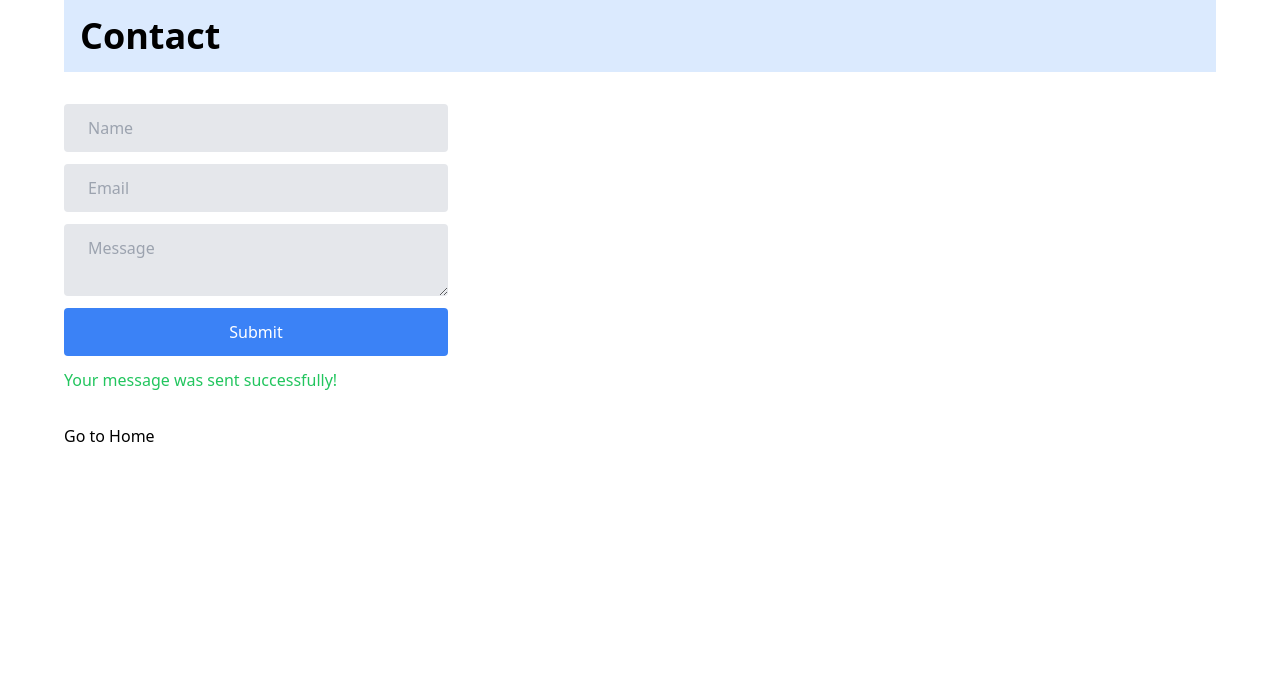
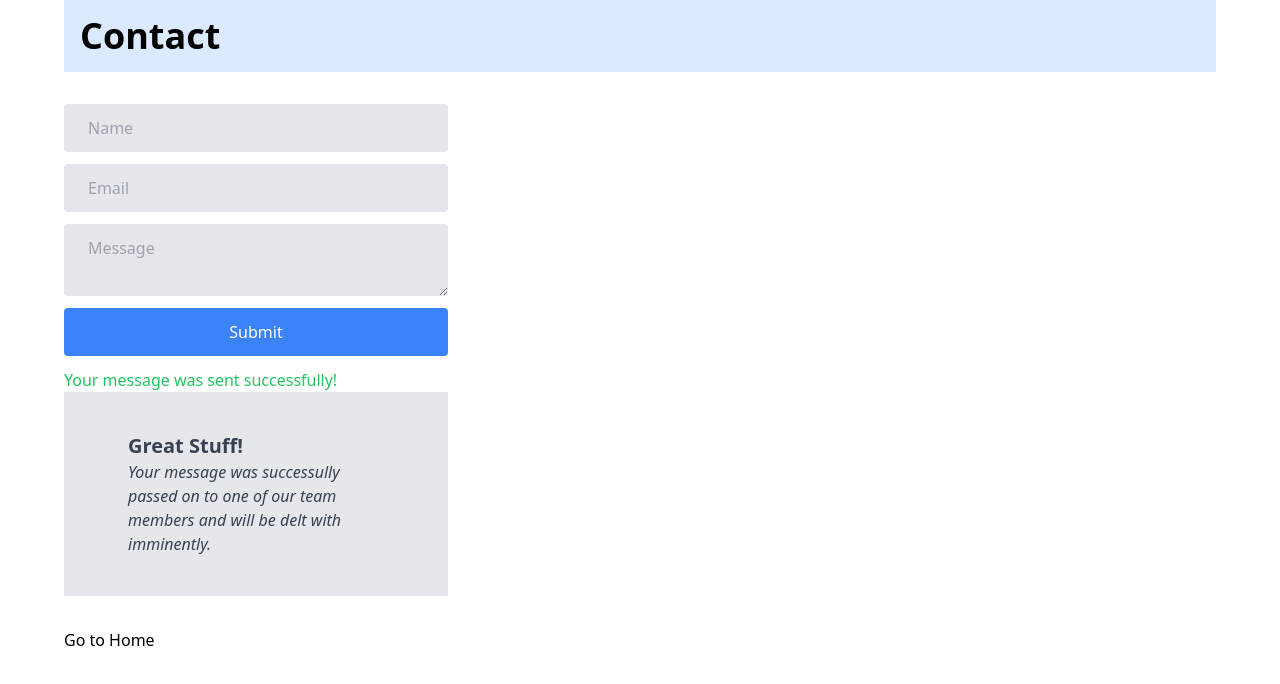
Before and after one commit to TomaszSarmata/full-stack-app, a Next.js app: page /contact in a window 1280 px wide. Both pictures are taken after typing "Sample", "name@example.com", "Sample" into the empty fields and a click on the button "Submit". Shown: the top 684 px of the page. Built offline with nearby package versions, Linux system fonts and the light colour scheme; no server answers; the database is empty.

Commit message:
added a simple modal to dynamically display a message for the user on successful submission

```diff
--- a/pages/contact.js
+++ b/pages/contact.js
@@ -8,9 +8,10 @@ export default function Contact() {
   const [name, setName] = useState("");
   const [email, setEmail] = useState("");
   const [message, setMessage] = useState("");
-  const [something, setSomething] = useState("");
+  // const [something, setSomething] = useState("");
   const [showSuccess, setShowSuccess] = useState(false);
   const [showError, setShowError] = useState(false);
+  const [modal, setModal] = useState(false);
 
   // const handleName = (e) => {
   //   setName(e.target.value);
@@ -48,8 +49,10 @@ export default function Contact() {
       setName("");
       setEmail("");
       setMessage("");
+      setModal(true);
       setTimeout(() => {
         setShowSuccess(false);
+        setModal(false);
       }, 5000);
     } else {
       const data = await response.json();
@@ -92,13 +95,22 @@ export default function Contact() {
           >
             Submit
           </button>
-          {}
+
           {showSuccess ? (
             <p className="text-green-500 w-96">{showSuccess}</p>
           ) : (
             <p className="text-red-500 w-96">{showError}</p>
           )}
         </form>
+        {modal ? (
+          <div className="w-96 text-gray-700 bg-gray-200 py-10 px-16">
+            <p className="text-xl font-semibold">Great Stuff!</p>
+            <p className="italic">
+              Your message was successully passed on to one of our team members
+              and will be delt with imminently.
+            </p>
+          </div>
+        ) : null}
       </Content>
 
       <Footer pageName="Home" href="/"></Footer>
```
